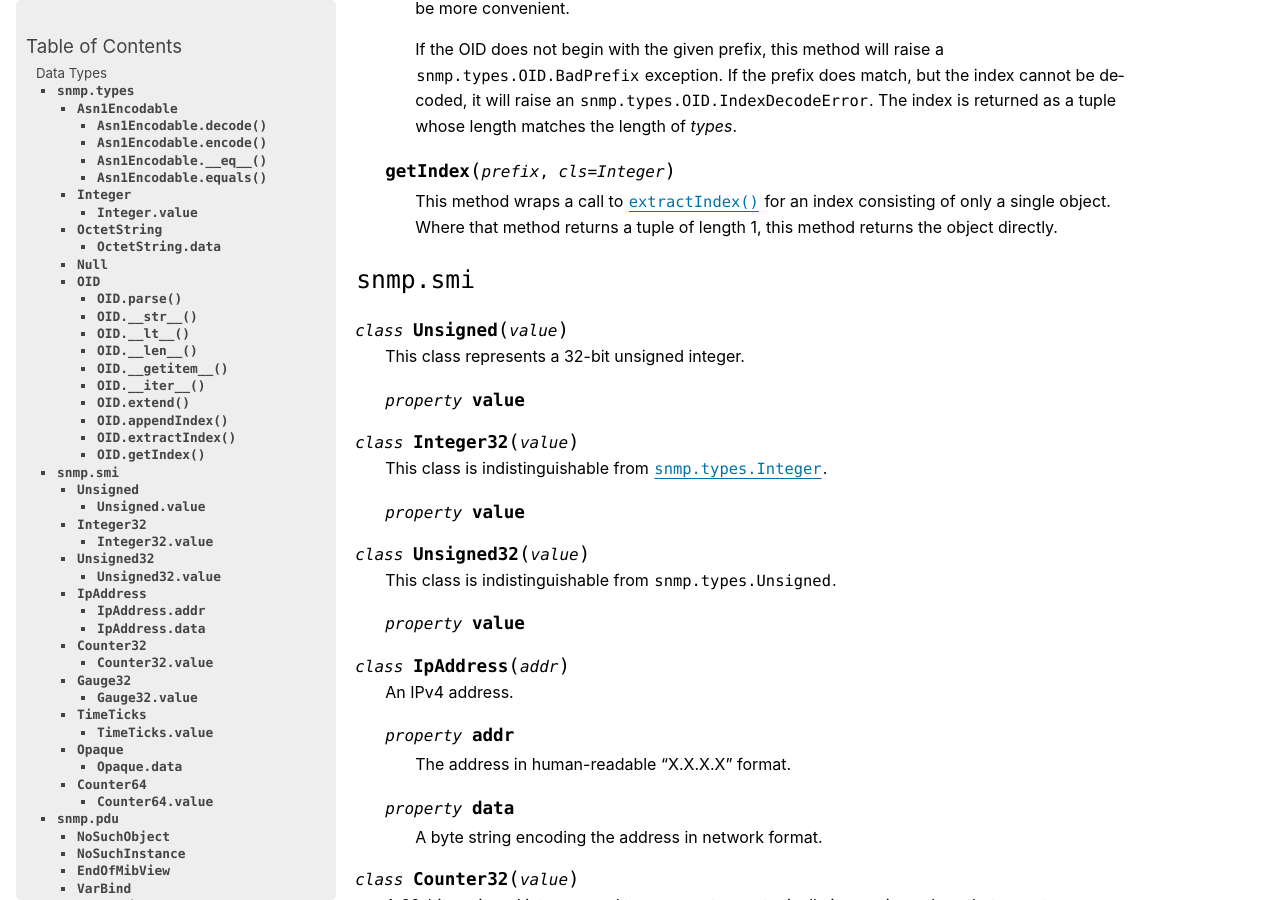
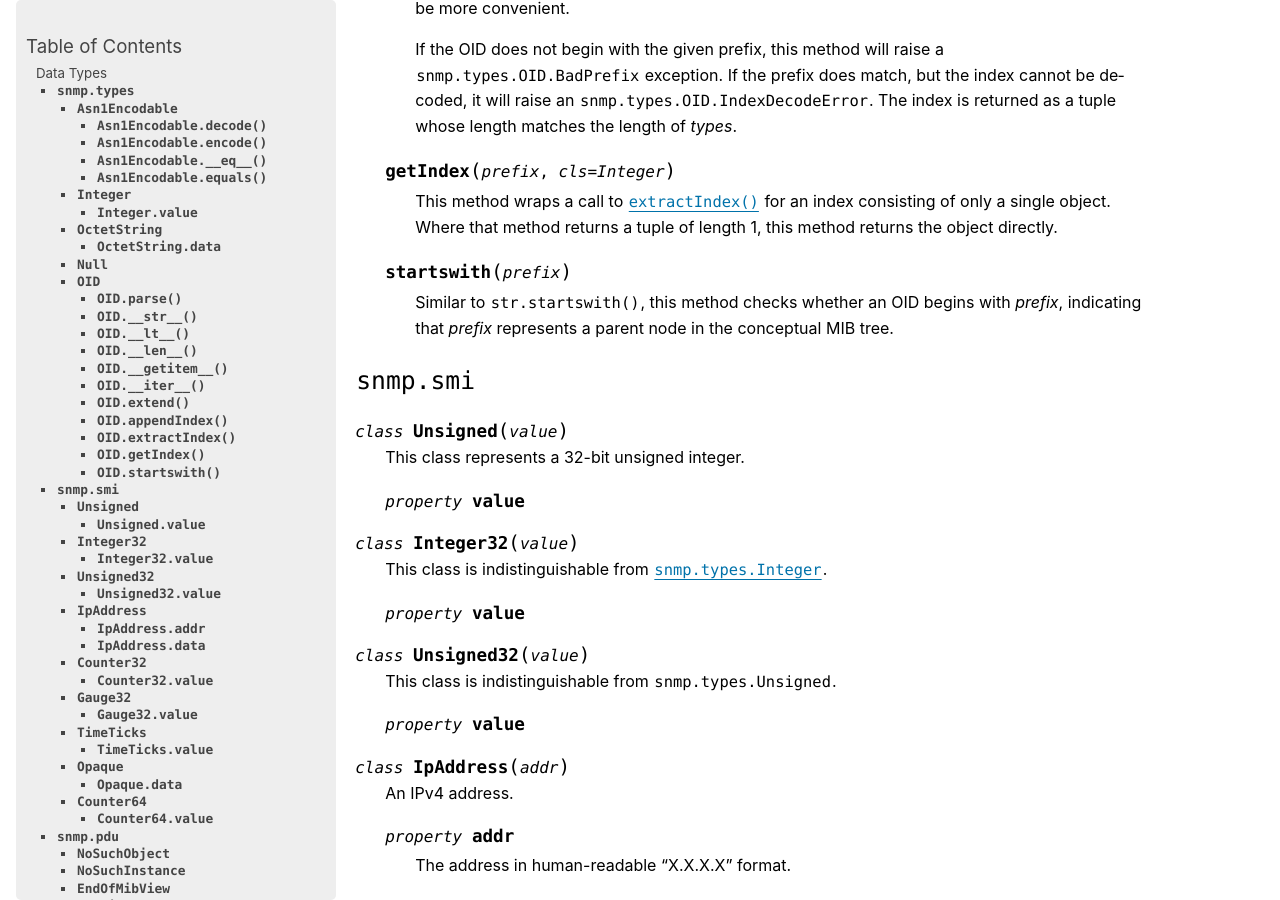
Before and after one commit to charlestolley/python-snmp, a Sphinx documentation site: the page built from docs/source/types.rst, in a window 1280 px wide and 900 px high, scrolled down 2694 px. Built offline with Sphinx 7.4.7, drawn with Linux system fonts in a browser that asks for light colours.

Commit message:
OID.startswith() function

```diff
--- a/docs/source/types.rst
+++ b/docs/source/types.rst
@@ -159,6 +159,12 @@ Data Types
       This method wraps a call to :meth:`extractIndex` for an index consisting
       of only a single object. Where that method returns a tuple of length 1,
       this method returns the object directly.
+
+   .. method:: startswith(prefix)
+
+      Similar to :meth:`str.startswith`, this method checks whether an OID
+      begins with `prefix`, indicating that `prefix` represents a parent node
+      in the conceptual MIB tree.
 
 ``snmp.smi``
 ------------
```
Also changed, not shown: 1 other file.
